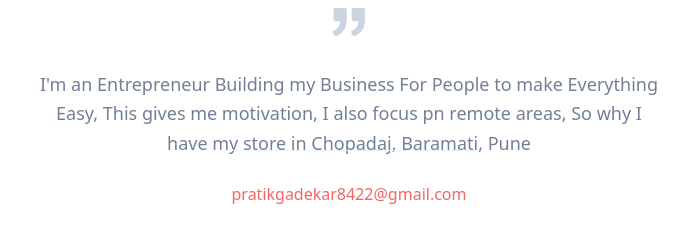
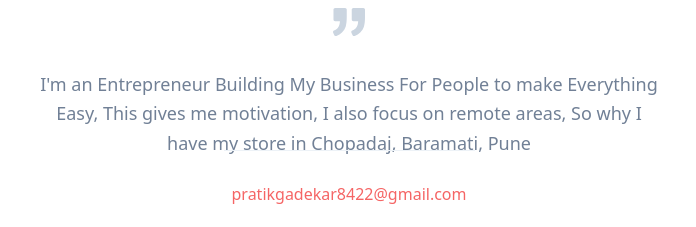
Before and after one commit to PGEnterprises0/PGEnterprise, a plain HTML site: page index.html in a window 1280 px wide. Shown: the part 922-1149 px from the top of the page, 291-987 px from the left. Drawn offline with nearby package versions, Linux system fonts and the light colour scheme.

Commit message:
Update index.html

```diff
--- a/index.html
+++ b/index.html
@@ -51,7 +51,7 @@
             <svg xmlns="http://www.w3.org/2000/svg" fill="currentColor" class="inline-block w-8 h-8 text-gray-400 mb-8" viewBox="0 0 975.036 975.036">
               <path d="M925.036 57.197h-304c-27.6 0-50 22.4-50 50v304c0 27.601 22.4 50 50 50h145.5c-1.9 79.601-20.4 143.3-55.4 191.2-27.6 37.8-69.399 69.1-125.3 93.8-25.7 11.3-36.8 41.7-24.8 67.101l36 76c11.6 24.399 40.3 35.1 65.1 24.399 66.2-28.6 122.101-64.8 167.7-108.8 55.601-53.7 93.7-114.3 114.3-181.9 20.601-67.6 30.9-159.8 30.9-276.8v-239c0-27.599-22.401-50-50-50zM106.036 913.497c65.4-28.5 121-64.699 166.9-108.6 56.1-53.7 94.4-114.1 115-181.2 20.6-67.1 30.899-159.6 30.899-277.5v-239c0-27.6-22.399-50-50-50h-304c-27.6 0-50 22.4-50 50v304c0 27.601 22.4 50 50 50h145.5c-1.9 79.601-20.4 143.3-55.4 191.2-27.6 37.8-69.4 69.1-125.3 93.8-25.7 11.3-36.8 41.7-24.8 67.101l35.9 75.8c11.601 24.399 40.501 35.2 65.301 24.399z"></path>
             </svg>
-            <p class="leading-relaxed text-lg">I'm an Entrepreneur Building my Business For People to make Everything Easy, This gives me motivation, I also focus pn remote areas, So why I have my store in Chopadaj, Baramati, Pune</p>
+            <p class="leading-relaxed text-lg">I'm an Entrepreneur Building My Business For People to make Everything Easy, This gives me motivation, I also focus on remote areas, So why I have my store in Chopadaj, Baramati, Pune</p>
             <br>
             <a class="text-red-500 p-2 w-full pt-8 mt-8 border-t border-gray-200 text-center">pratikgadekar8422@gmail.com</a>
             <br>
```
